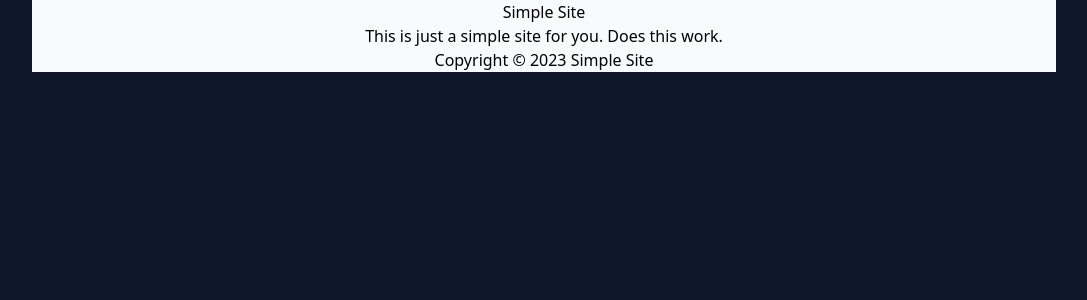
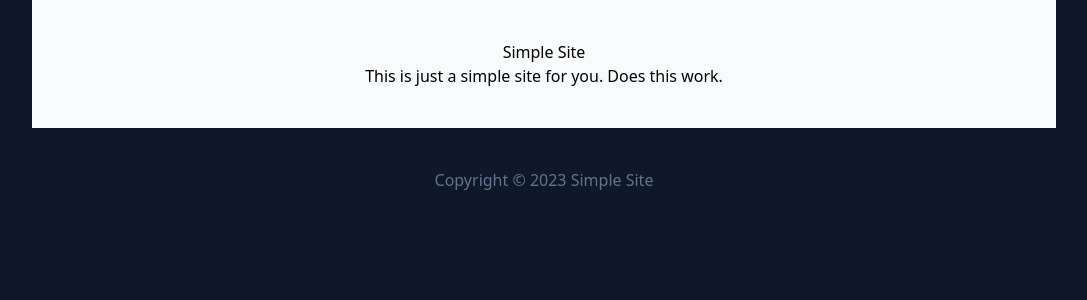
Before and after one commit to tataraba/simplesite, a Python web app: template app/templates/main.html in a window 1280 px wide. Shown: the part 228-528 px from the top of the page, without its empty margins (96-1183 px from the left). Run offline with Jinja, Linux system fonts and the light colour scheme; the template is opened without the code that fills it, so the values that code supplies are empty.

Commit message:
template fixes

```diff
--- a/app/static/css/main.css
+++ b/app/static/css/main.css
@@ -684,11 +684,6 @@ video {
   background-color: rgb(161 161 170 / var(--tw-bg-opacity));
 }
 
-.bg-cyan-600 {
-  --tw-bg-opacity: 1;
-  background-color: rgb(8 145 178 / var(--tw-bg-opacity));
-}
-
 .fill-slate-700 {
   fill: #334155;
 }
@@ -705,6 +700,11 @@ video {
 .py-1 {
   padding-top: 0.25rem;
   padding-bottom: 0.25rem;
+}
+
+.py-10 {
+  padding-top: 2.5rem;
+  padding-bottom: 2.5rem;
 }
 
 .py-2 {
@@ -731,6 +731,10 @@ video {
 
 .pt-2 {
   padding-top: 0.5rem;
+}
+
+.pt-10 {
+  padding-top: 2.5rem;
 }
 
 .text-center {
@@ -771,6 +775,21 @@ video {
 .text-zinc-300 {
   --tw-text-opacity: 1;
   color: rgb(212 212 216 / var(--tw-text-opacity));
+}
+
+.text-slate-50 {
+  --tw-text-opacity: 1;
+  color: rgb(248 250 252 / var(--tw-text-opacity));
+}
+
+.text-slate-300 {
+  --tw-text-opacity: 1;
+  color: rgb(203 213 225 / var(--tw-text-opacity));
+}
+
+.text-slate-500 {
+  --tw-text-opacity: 1;
+  color: rgb(100 116 139 / var(--tw-text-opacity));
 }
 
 .transition-all {
--- a/app/templates/main.html
+++ b/app/templates/main.html
@@ -1,7 +1,8 @@
 {% extends "/shared/_base.html" %}
 
 {% block content %}
-    <section id="body" class="flex flex-col bg-slate-50 justify-center items-center max-w-screen-lg m-auto">
+    <section id="body" class="flex flex-col bg-slate-50 justify-center items-center max-w-screen-lg m-auto py-10">
     <h1>Simple Site</h1>
     <p>This is just a simple site for you. Does this work.</p>
+    </section>
 {% endblock %}
--- a/app/templates/shared/_footer.html
+++ b/app/templates/shared/_footer.html
@@ -1,5 +1,5 @@
 <footer>
-    <p>
+    <p class="text-center text-slate-500 pt-10">
     Copyright © 2023 Simple Site
     </p>
 </footer>
```
